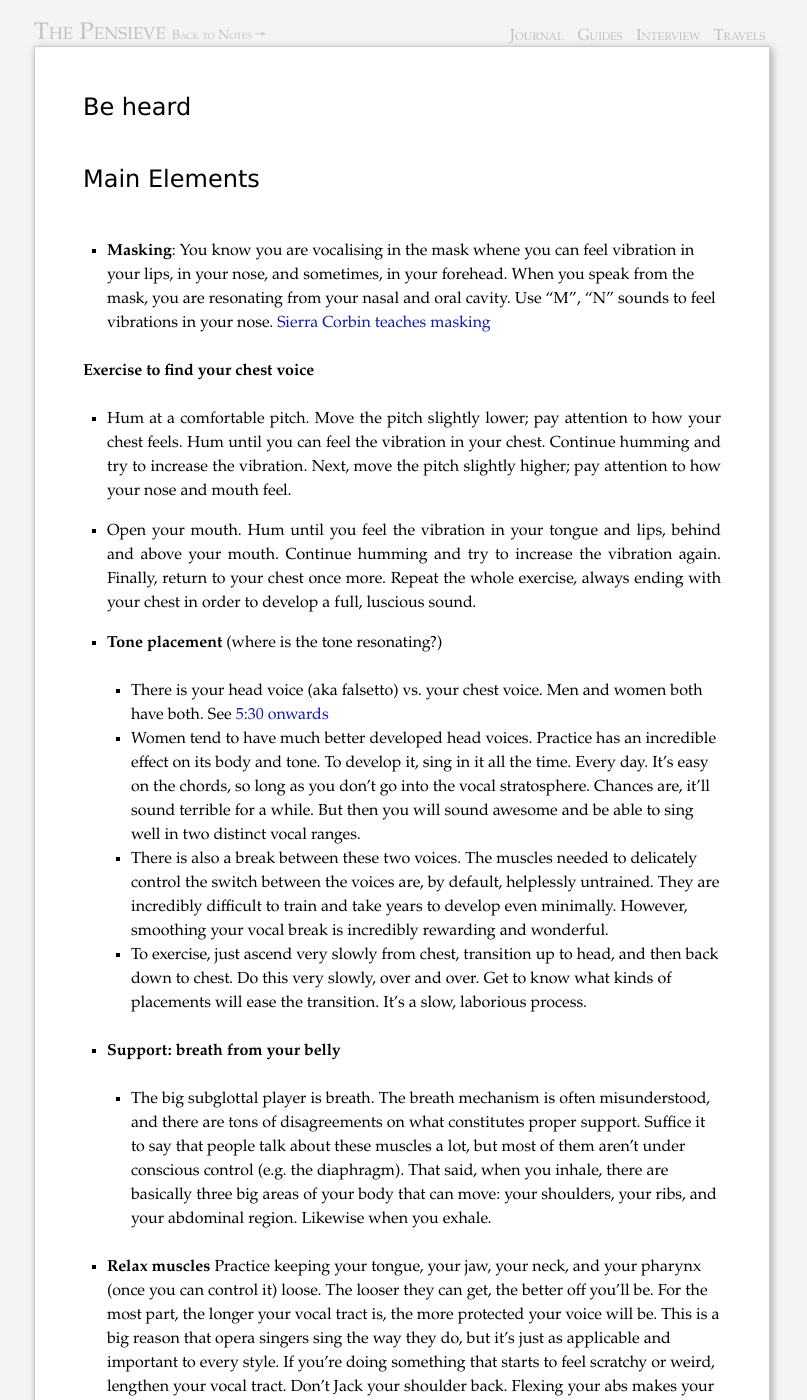
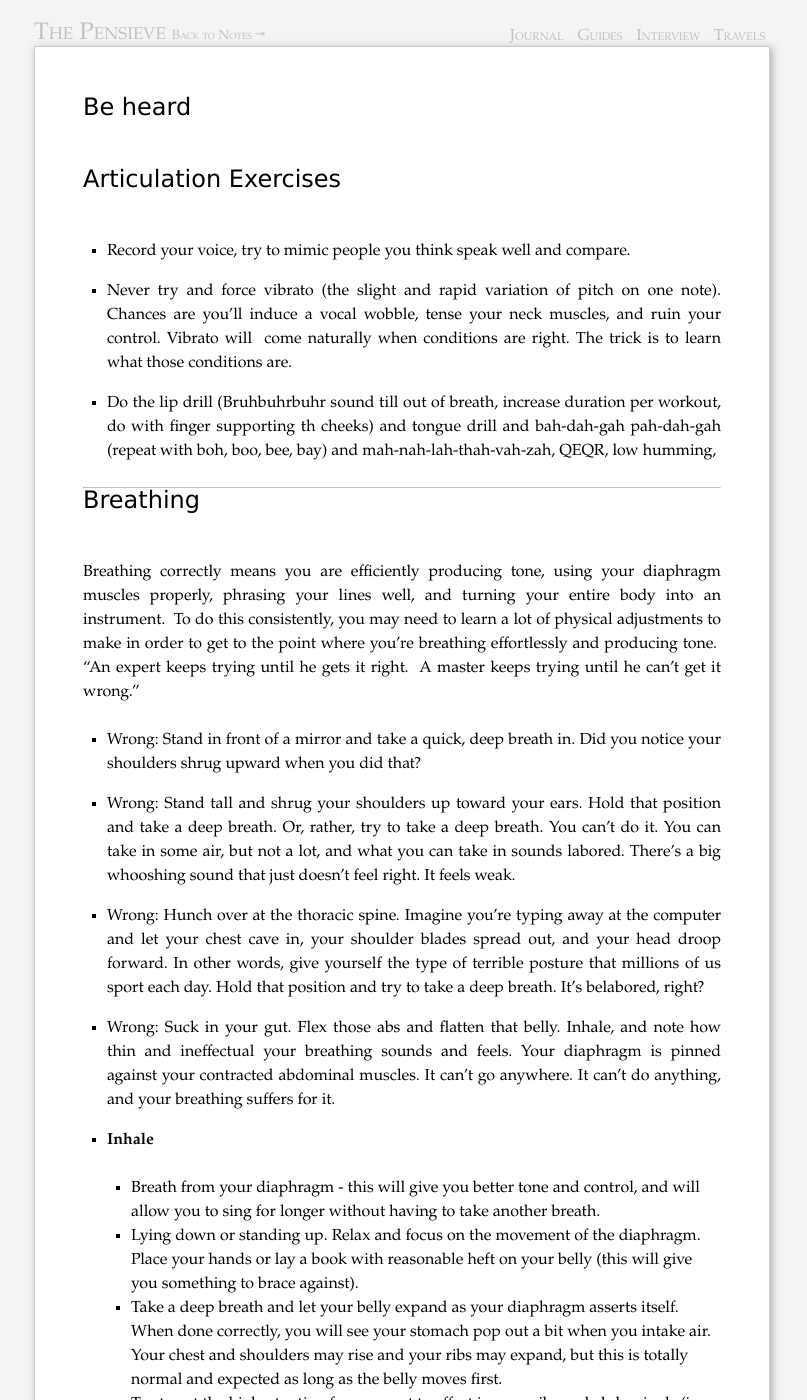
Before and after one commit to piyushahuja/piyushahuja.github.io, a Jekyll site: the page built from _posts/guides/2019-03-11-voice.md, in a window 1280 px wide and 1400 px high. Shown: the whole window, without its empty margins (238-1045 px from the left). Built offline with Jekyll 4.4.1, drawn with Linux system fonts in a browser that asks for light colours; comment, search, counter and statistics services are not loaded; some of the changed text lies outside the part shown.

Commit message:
auto deployed

```diff
--- a/_posts/guides/2019-03-11-voice.md
+++ b/_posts/guides/2019-03-11-voice.md
@@ -9,28 +9,6 @@ excerpt:
 permalink: /voice
 
 ---
-
-
-# Main Elements
-
-* **Masking**: You know you are vocalising in the mask whene you can feel vibration in your lips, in your nose, and sometimes, in your forehead. When you speak from the mask, you are resonating from your nasal and oral cavity. Use "M", "N" sounds to feel vibrations in your nose. [Sierra Corbin teaches masking](https://www.youtube.com/watch?v=9xOjqnupODs)
-
-**Exercise to find your chest voice**
-
-* Hum at a comfortable pitch. Move the pitch slightly lower; pay attention to how your chest feels. Hum until you can feel the vibration in your chest. Continue humming and try to increase the vibration. Next, move the pitch slightly higher; pay attention to how your nose and mouth feel.
-
-* Open your mouth. Hum until you feel the vibration in your tongue and lips, behind and above your mouth. Continue humming and try to increase the vibration again. Finally, return to your chest once more. Repeat the whole exercise, always ending with your chest in order to develop a full, luscious sound.
-
-*  **Tone placement** (where is the tone resonating?)
-    *  There is your head voice (aka falsetto) vs. your chest voice. Men and women both have both. See [5:30 onwards](https://www.youtube.com/watch?v=d6OYv2FifCI)
-    *  Women tend to have much better developed head voices.  Practice has an incredible effect on its body and tone. To develop it, sing in it all the time. Every day. It's easy on the chords, so long as you don't go into the vocal stratosphere. Chances are, it'll sound terrible for a while. But then you will sound awesome and be able to sing well in two distinct vocal ranges.
-    *  There is also a break between these two voices. The muscles needed to delicately control the switch between the voices are, by default, helplessly untrained. They are incredibly difficult to train and take years to develop even minimally. However, smoothing your vocal break is incredibly rewarding and wonderful.
-     *   To exercise, just ascend very slowly from chest, transition up to head, and then back down to chest. Do this very slowly, over and over. Get to know what kinds of placements will ease the transition. It's a slow, laborious process.
-*   **Support: breath from your belly**
-    *   The big subglottal player is breath. The breath mechanism is often misunderstood, and there are tons of disagreements on what constitutes proper support. Suffice it to say that people talk about these muscles a lot, but most of them aren't under conscious control (e.g. the diaphragm). That said, when you inhale, there are basically three big areas of your body that can move: your shoulders, your ribs, and your abdominal region. Likewise when you exhale.
-*   **Relax muscles** Practice keeping your tongue, your jaw, your neck, and your pharynx (once you can control it) loose. The looser they can get, the better off you'll be. For the most part, the longer your vocal tract is, the more protected your voice will be. This is a big reason that opera singers sing the way they do, but it's just as applicable and important to every style. If you're doing something that starts to feel scratchy or weird, lengthen your vocal tract.  Don’t Jack your shoulder back. Flexing your abs makes your stomach tense; we compensate by creating tension and we smash our vocal chords. Always stay relaxed. Tensing muscles to hit high notes is unhealthy and sounds like crap.  To release tension from your neck and jaw, yawn.
-
------
 
 # Articulation Exercises
 
```
